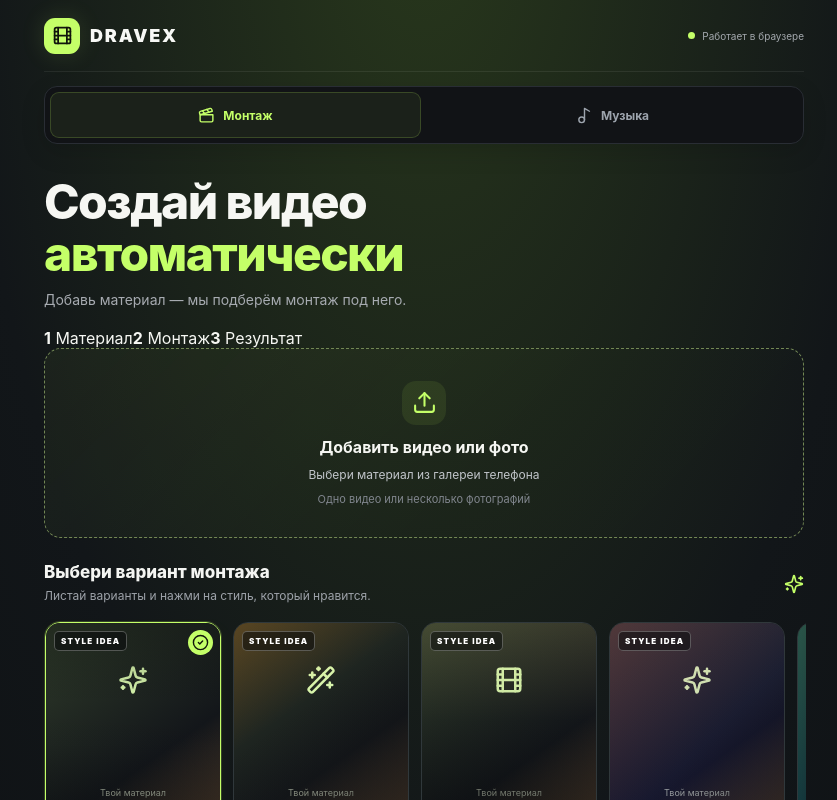
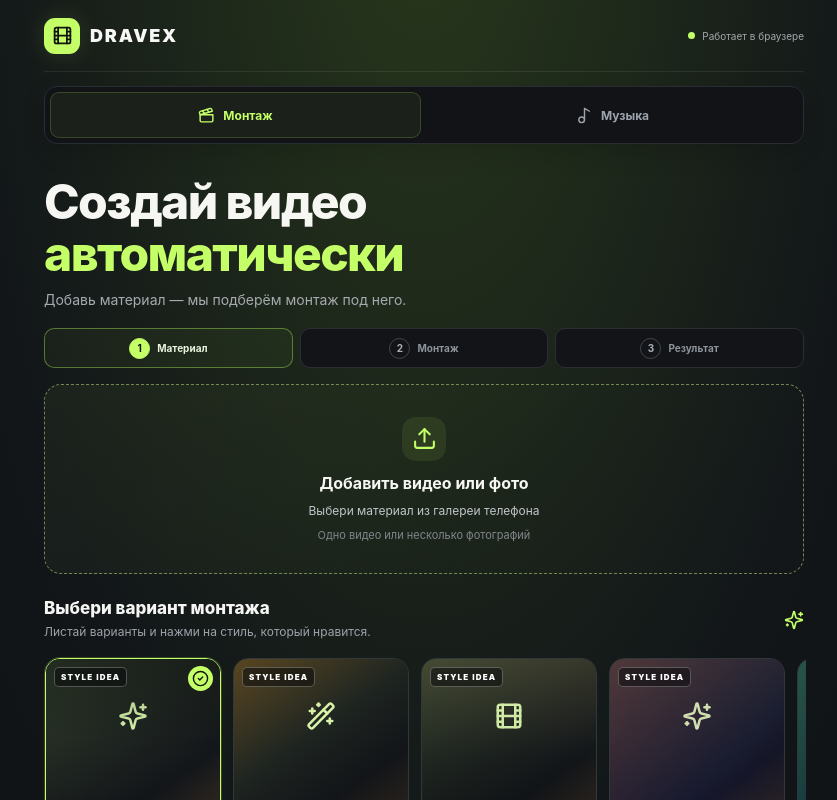
Before and after one commit to mlbbgame/dravex-ai-video-editor, a React (Vite) app: page / in a window 1280 px wide. Shown: the top 800 px of the page, without its empty margins (216-1053 px from the left). Built offline with nearby package versions, Linux system fonts and the light colour scheme.

Commit message:
Add clear step indicator styling to DRAVEX

```diff
--- a/src/styles.css
+++ b/src/styles.css
@@ -603,3 +603,55 @@ body {
   .dravex-preview-action,
   .dravex-create { scroll-behavior: auto; transition: none; }
 }
+
+
+.dravex-workflow-steps {
+  display: grid;
+  grid-template-columns: repeat(3, minmax(0, 1fr));
+  gap: 7px;
+  margin: 0 0 16px;
+}
+.dravex-workflow-steps > span {
+  min-width: 0;
+  min-height: 40px;
+  display: flex;
+  align-items: center;
+  justify-content: center;
+  gap: 7px;
+  padding: 7px 5px;
+  border: 1px solid #2b2f35;
+  border-radius: 10px;
+  color: #8d949c;
+  background: #121417;
+  font-size: 10px;
+  font-weight: 700;
+  white-space: nowrap;
+}
+.dravex-workflow-steps b {
+  width: 21px;
+  height: 21px;
+  display: grid;
+  flex: 0 0 21px;
+  place-items: center;
+  border: 1px solid #42474e;
+  border-radius: 50%;
+  color: #aab0b7;
+  font-size: 10px;
+}
+.dravex-workflow-steps > span.is-active {
+  border-color: #b8f45b65;
+  color: #eaf5dc;
+  background: #b8f45b0b;
+}
+.dravex-workflow-steps > span.is-active b,
+.dravex-workflow-steps > span.is-done b {
+  border-color: var(--accent);
+  color: #11150b;
+  background: var(--accent);
+}
+.dravex-workflow-steps > span.is-done { color: #c2d6ad; }
+@media (max-width: 360px) {
+  .dravex-workflow-steps { gap: 4px; }
+  .dravex-workflow-steps > span { gap: 4px; font-size: 9px; }
+  .dravex-workflow-steps b { width: 19px; height: 19px; flex-basis: 19px; }
+}
```
